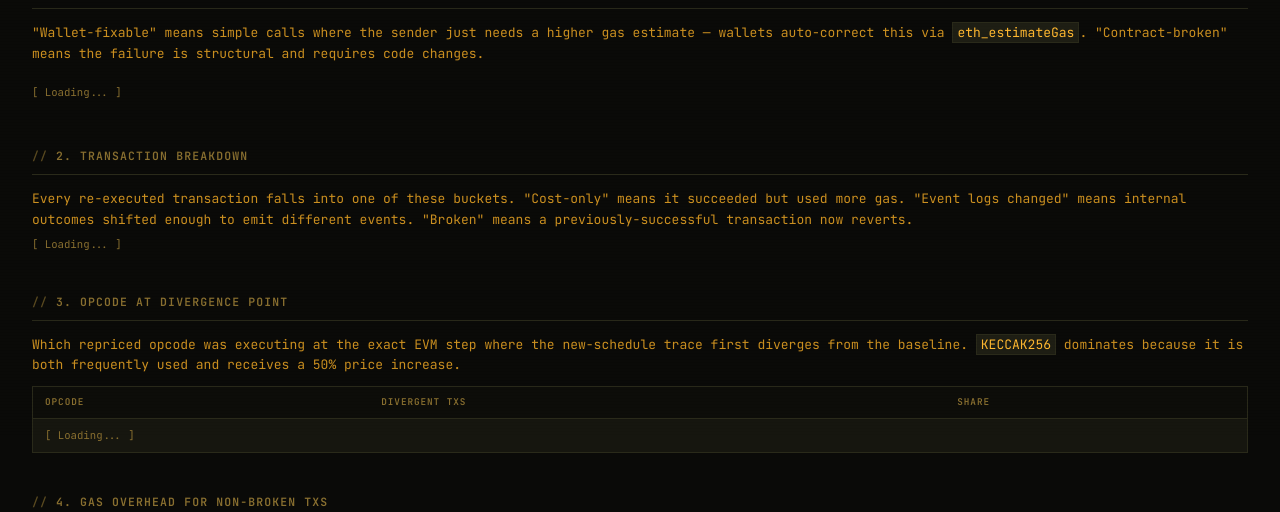
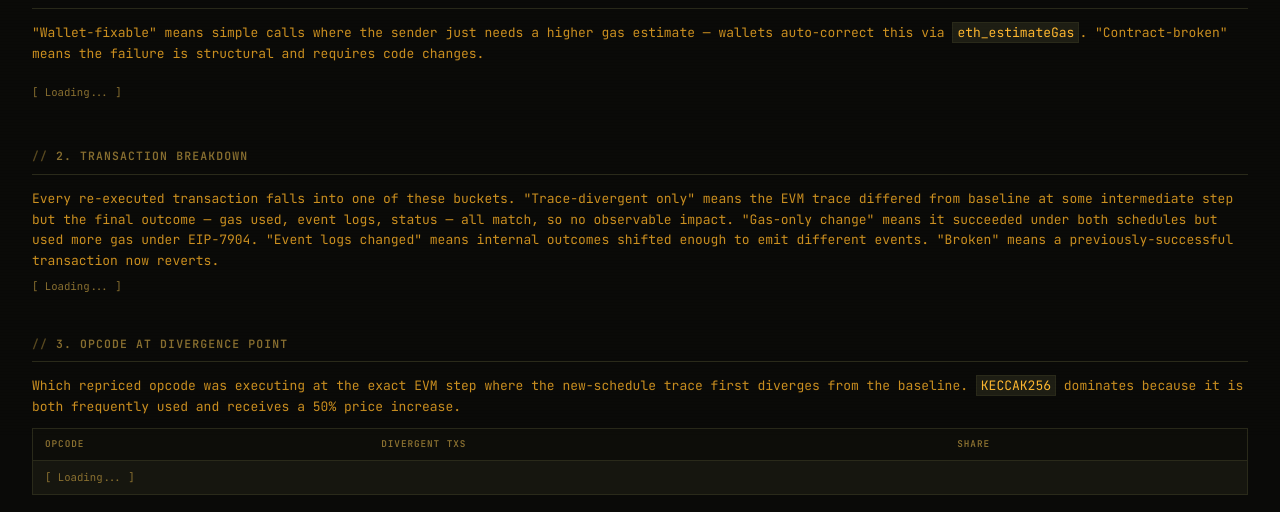
Before and after one commit to CarlBeek/repricing-forensics, a FastAPI app: page /eip7904 in a window 1280 px wide. Shown: the part 365-877 px from the top of the page. Run offline with FastAPI, Linux system fonts and the light colour scheme; data that the repository does not hold is empty; some libraries are stand-ins or nearby versions.

Commit message:
Split sankey 'cost-only' bucket into trace-divergent-only and gas-only
The previous sankey computed cost_only as a residual:
  cost_only = total - broken - event_log_changed
which lumped txs whose intermediate trace differed but whose observable
outcome (gas, logs, status) didn't change in with txs that actually used
more gas. Inspection showed ~58% of the 'cost-only' bucket had
gas_delta <= 0 — i.e. no gas change at all — which contradicted the
gas-overhead CDF further down the same page.

/api/funnel now emits trace_divergent_only and gas_only_change as
separate counts. The eip7904 sankey gains a fourth divergent leaf and
labels Trace-Divergent Only with the muted Unchanged colour to signal
'no observable impact'. Section copy updated to match.

Co-Authored-By: Claude Opus 4.7 (1M context) <noreply@anthropic.com>

```diff
--- a/src/repricing_forensics/web/routes_api.py
+++ b/src/repricing_forensics/web/routes_api.py
@@ -98,17 +98,30 @@ def overview():
 
 @router.get("/funnel")
 def funnel():
-    total = query_scalar("SELECT count(*) FROM hot_7904")
-    broken = query_scalar("SELECT count(*) FROM hot_7904 WHERE status_changed")
-    event_log_changed = query_scalar(
-        "SELECT count(*) FROM hot_7904 WHERE event_logs_changed AND NOT status_changed"
-    )
-    cost_only = total - broken - event_log_changed
+    """Bucket every divergent tx by observable impact.
+
+    `trace_divergent_only` is the previously-mislabelled cohort: txs whose
+    intermediate EVM trace differs from baseline but whose final outcome
+    (gas used, event logs, status) matches — i.e. no observable change.
+    """
+    row = query("""
+        SELECT
+            count(*) AS total,
+            sum(CASE WHEN status_changed THEN 1 ELSE 0 END) AS broken,
+            sum(CASE WHEN event_logs_changed AND NOT status_changed THEN 1 ELSE 0 END)
+                AS event_log_changed,
+            sum(CASE WHEN NOT status_changed AND NOT event_logs_changed
+                          AND gas_delta > 0 THEN 1 ELSE 0 END) AS gas_only_change,
+            sum(CASE WHEN NOT status_changed AND NOT event_logs_changed
+                          AND gas_delta <= 0 THEN 1 ELSE 0 END) AS trace_divergent_only
+        FROM hot_7904
+    """)[0]
     return {
-        "divergent_txs": int(total),
-        "cost_only": int(cost_only),
-        "event_log_changed": int(event_log_changed),
-        "broken_txs": int(broken),
+        "divergent_txs": _int(row["total"]),
+        "broken_txs": _int(row["broken"]),
+        "event_log_changed": _int(row["event_log_changed"]),
+        "gas_only_change": _int(row["gas_only_change"]),
+        "trace_divergent_only": _int(row["trace_divergent_only"]),
     }
 
 
--- a/src/repricing_forensics/web/templates/eip7904.html
+++ b/src/repricing_forensics/web/templates/eip7904.html
@@ -23,7 +23,7 @@ break under the proposed schedule and where the breakages concentrate.
 
 <!-- 2. The Funnel -->
 <h2>2. Transaction Breakdown</h2>
-<p>Every re-executed transaction falls into one of these buckets. "Cost-only" means it succeeded but used more gas. "Event logs changed" means internal outcomes shifted enough to emit different events. "Broken" means a previously-successful transaction now reverts.</p>
+<p>Every re-executed transaction falls into one of these buckets. "Trace-divergent only" means the EVM trace differed from baseline at some intermediate step but the final outcome — gas used, event logs, status — all match, so no observable impact. "Gas-only change" means it succeeded under both schedules but used more gas under EIP-7904. "Event logs changed" means internal outcomes shifted enough to emit different events. "Broken" means a previously-successful transaction now reverts.</p>
 <div id="funnel"><p class="loading">Loading...</p></div>
 
 <!-- 3. Opcode Impact -->
@@ -79,27 +79,29 @@ break under the proposed schedule and where the breakages concentrate.
     { value: fmtCount(overview.contract_broken_txs), label: 'Contract-Broken<br>(needs code changes)', color: COLORS.broken },
   ]);
 
-  // 2. Funnel — Sankey: Total → Divergent/Unchanged → subtypes → broken split
+  // 2. Funnel — Sankey: All → Unchanged/Divergent → subtypes → broken split
   const totalAnalyzed = overview.total_analyzed;
   const unchanged = totalAnalyzed - funnel.divergent_txs;
   const walletFixable = overview.wallet_fixable_txs;
   const contractBroken = overview.contract_broken_txs;
 
   const labels = [
-    `All Analyzed\n${fmtCount(totalAnalyzed)}`,         // 0
-    `Unchanged\n${fmtCount(unchanged)}`,                 // 1
-    `Divergent\n${fmtCount(funnel.divergent_txs)}`,      // 2
-    `Gas-Only Change\n${fmtCount(funnel.cost_only)}`,    // 3
-    `Event Logs Changed\n${fmtCount(funnel.event_log_changed)}`, // 4
-    `Broken\n${fmtCount(funnel.broken_txs)}`,            // 5
-    `Wallet-Fixable\n${fmtCount(walletFixable)}`,        // 6
-    `Contract-Broken\n${fmtCount(contractBroken)}`,      // 7
+    `All Analyzed\n${fmtCount(totalAnalyzed)}`,                       // 0
+    `Unchanged\n${fmtCount(unchanged)}`,                              // 1
+    `Divergent\n${fmtCount(funnel.divergent_txs)}`,                   // 2
+    `Trace-Divergent Only\n${fmtCount(funnel.trace_divergent_only)}`, // 3
+    `Gas-Only Change\n${fmtCount(funnel.gas_only_change)}`,           // 4
+    `Event Logs Changed\n${fmtCount(funnel.event_log_changed)}`,      // 5
+    `Broken\n${fmtCount(funnel.broken_txs)}`,                         // 6
+    `Wallet-Fixable\n${fmtCount(walletFixable)}`,                     // 7
+    `Contract-Broken\n${fmtCount(contractBroken)}`,                   // 8
   ];
   const nodeColors = [
     COLORS.neutral,    // All Analyzed
     '#3f3f46',         // Unchanged
     COLORS.changed,    // Divergent
-    COLORS.saved,      // Gas-only
+    '#3f3f46',         // Trace-divergent only (no observable change → match Unchanged)
+    COLORS.saved,      // Gas-only change
     COLORS.event_logs, // Event logs
     COLORS.broken,     // Broken
     COLORS.call_tree,  // Wallet-fixable
@@ -108,19 +110,29 @@ break under the proposed schedule and where the breakages concentrate.
 
   renderSankey('funnel', {
     labels,
-    sources:     [0, 0, 2, 2, 2, 5, 5],
-    targets:     [1, 2, 3, 4, 5, 6, 7],
-    values:      [unchanged, funnel.divergent_txs, funnel.cost_only, funnel.event_log_changed, funnel.broken_txs, walletFixable, contractBroken],
+    sources:     [0, 0, 2, 2, 2, 2, 6, 6],
+    targets:     [1, 2, 3, 4, 5, 6, 7, 8],
+    values: [
+      unchanged,
+      funnel.divergent_txs,
+      funnel.trace_divergent_only,
+      funnel.gas_only_change,
+      funnel.event_log_changed,
+      funnel.broken_txs,
+      walletFixable,
+      contractBroken,
+    ],
     link_colors: [
       'rgba(90,74,32,0.2)',        // → Unchanged
       'rgba(255,184,48,0.12)',     // → Divergent
-      'rgba(255,208,112,0.12)',    // → Gas-only
+      'rgba(90,74,32,0.18)',       // → Trace-divergent only
+      'rgba(255,208,112,0.12)',    // → Gas-only change
       'rgba(138,112,48,0.12)',     // → Event logs
       'rgba(255,184,48,0.2)',      // → Broken
       'rgba(204,144,32,0.12)',     // → Wallet-fixable
       'rgba(255,184,48,0.25)',     // → Contract-broken
     ],
-  }, { height: 400 });
+  }, { height: 420 });
 
   // 3. Opcodes
   document.getElementById('opcodeBody').innerHTML = opcodes.map(o =>
```
